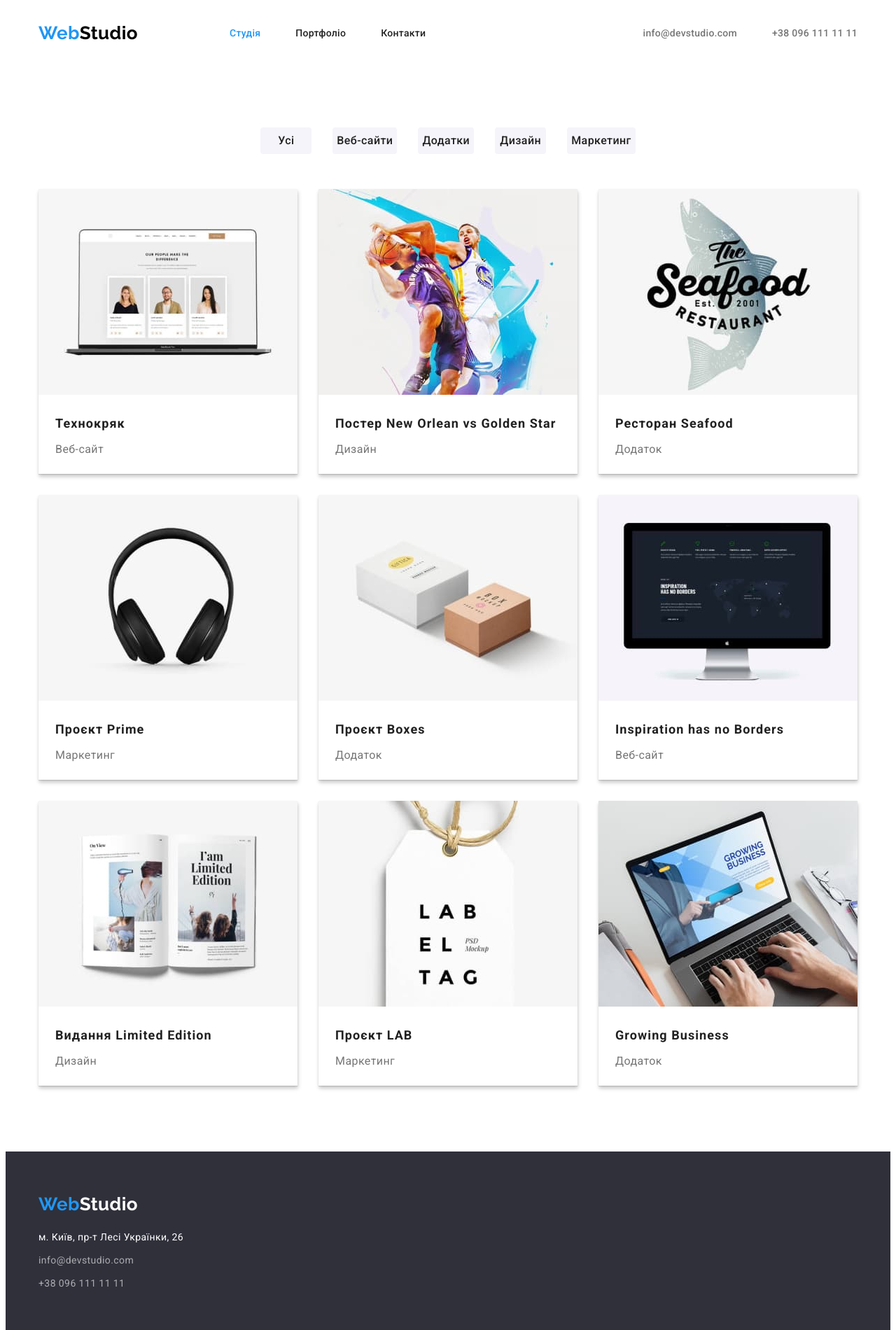
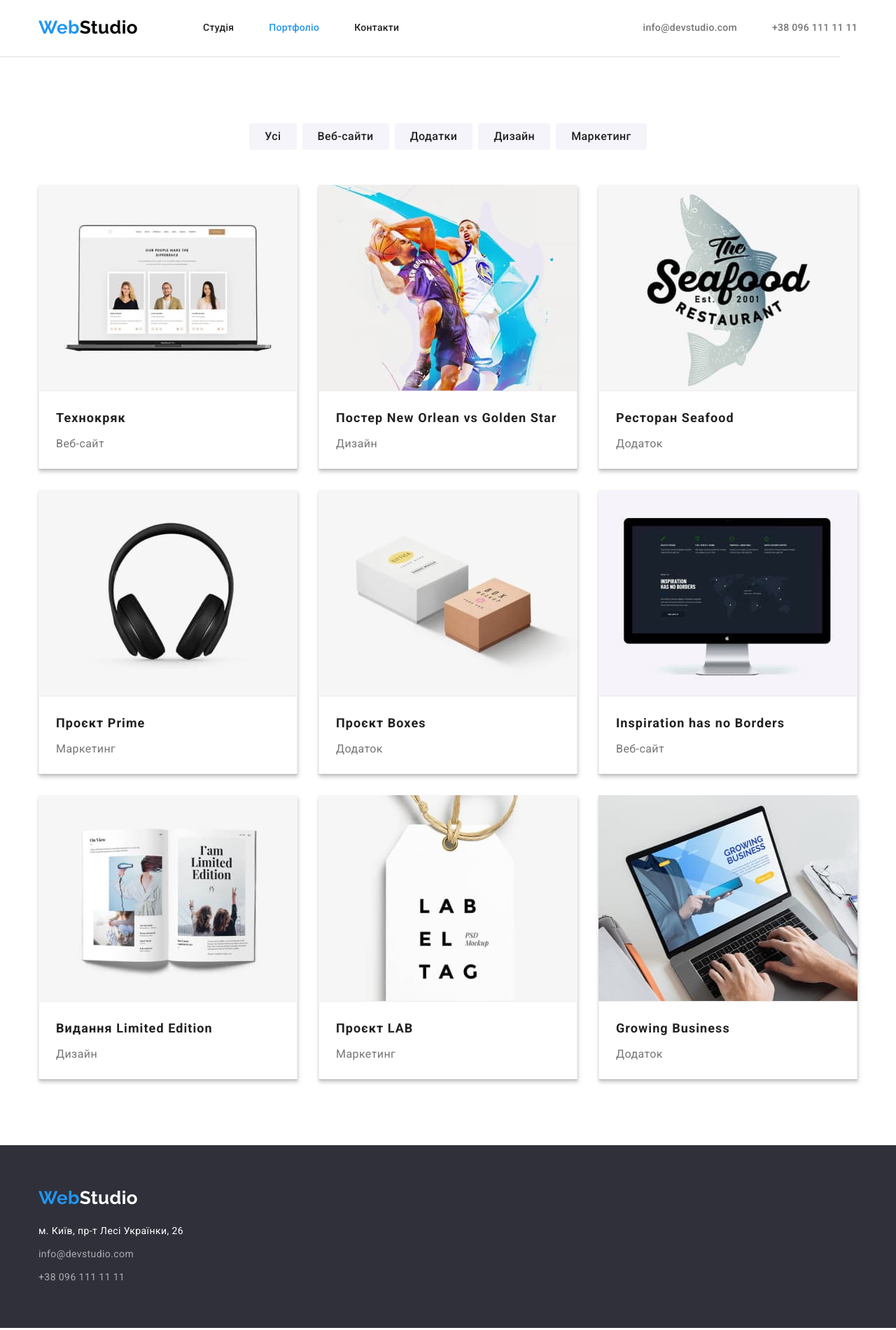
Before and after one commit to Virtuozio/goit-markup-hw-03, a plain HTML site: page portfolio.html in a window 1280 px wide. Shown: the top 1900 px of the page at 70% size. Drawn offline with nearby package versions, Linux system fonts and the light colour scheme.

Commit message:
Bug fixed

```diff
--- a/css/styles.css
+++ b/css/styles.css
@@ -9,6 +9,13 @@
   --second-font-size: 16px;
   --bold-font-weight: 700;
   --semibold-font-weight: 500;
+}
+body {
+  font-family: "Roboto", sans-serif;
+  font-size: var(--main-font-size);
+  color: #212121;
+  background-color: var(--main-color);
+  letter-spacing: 0.03em;
 }
 p,
 h1,
@@ -24,12 +31,34 @@ ol {
   margin: 0;
   padding-left: 0;
 }
-body {
-  font-family: "Roboto", sans-serif;
-  font-size: var(--main-font-size);
-  color: #212121;
-  background-color: var(--main-color);
-  letter-spacing: 0.03em;
+img {
+  display: block;
+  max-width: 100%;
+  height: auto;
+}
+button {
+  display: block;
+  cursor: pointer;
+  border: none;
+  border-radius: 4px;
+}
+.section {
+  padding-top: 94px;
+  padding-bottom: 94px;
+}
+.container {
+  width: 1200px;
+  padding-left: 15px;
+  padding-right: 15px;
+  margin: 0 auto;
+}
+.link {
+  text-decoration: none;
+}
+.list {
+  list-style: none;
+  padding-left: 0;
+  margin: 0;
 }
 .visually-hidden {
   position: absolute;
@@ -44,27 +73,11 @@ body {
   clip: rect(0 0 0 0);
   overflow: hidden;
 }
-.link {
-  text-decoration: none;
-}
-.list {
-  list-style: none;
-}
-.section {
-  padding-top: 94px;
-  padding-bottom: 94px;
-}
 
 /* < -------------------------------    HEADER    ------------------- > */
 .header {
   padding-top: 24px;
   padding-bottom: 25px;
-}
-.container {
-  width: 1170px;
-  padding-left: 15px;
-  padding-right: 15px;
-  margin: 0 auto;
 }
 .header-container {
   display: flex;
@@ -80,7 +93,7 @@ body {
   font-size: 26px;
   line-height: 1.19;
   color: var(--logo-color);
-  margin-right: 131px;
+  margin-right: 93px;
 }
 .header-contacts {
   margin-left: auto;
@@ -129,11 +142,16 @@ body {
   letter-spacing: 0.02em;
   color: var(--second-color);
 }
+.line {
+  background-color: #ececec;
+  width: 1200px;
+  border: 1px solid #ececec;
+}
+/* < -------------------------------    HAT    ------------------- > */
 .hat {
   background: var(--second-background-color);
-}
-.hat-container {
-  padding: 106px 452px 186px 452px;
+  padding: 200px 0;
+  text-align: center;
 }
 
 .hat-title {
@@ -143,9 +161,10 @@ body {
   letter-spacing: 0.06em;
   text-transform: uppercase;
   color: var(--main-color);
-  max-width: 696px;
+  width: 696px;
   text-align: center;
-  margin-bottom: 20px;
+  margin: 0 auto;
+  margin-bottom: 30px;
 }
 
 .hat-btn {
@@ -158,11 +177,10 @@ body {
   letter-spacing: 0.06em;
   color: var(--main-color);
   border: var(--accent-color);
-  border-radius: 4px;
   min-width: 216px;
-  height: 50px;
+  padding: 10px 32px;
   box-shadow: 0px 4px 4px rgba(0, 0, 0, 0.15);
-  margin-left: 240px;
+  margin: 0 auto;
 }
 /* < -------------------------------    FEATURES   ------------------- > */
 
@@ -186,11 +204,13 @@ body {
   margin-bottom: 10px;
 }
 .features-text {
-  font-weight: 400;
   line-height: 1.71;
   color: var(--second-color);
 }
 /* < -------------------------------    TASKS   ------------------- > */
+.tasks {
+  padding-top: 0;
+}
 .tasks-title {
   font-weight: var(--bold-font-weight);
   font-size: 36px;
@@ -203,7 +223,7 @@ body {
 .tasks-list {
   margin-top: 50px;
   display: flex;
-  justify-content: space-between;
+  gap: 30px;
 }
 .tasks-item {
 }
@@ -221,7 +241,7 @@ body {
 .team-list {
   margin-top: 50px;
   display: flex;
-  justify-content: space-around;
+  gap: 30px;
 }
 .team-item {
   background-color: #ffffff;
@@ -234,21 +254,24 @@ body {
   font-size: var(--second-font-size);
   line-height: 1.18;
   text-align: center;
-  margin-top: 30px;
 }
 .team-text {
-  font-weight: 400;
   font-size: var(--second-font-size);
   line-height: 1.18;
   color: var(--second-color);
   text-align: center;
   margin-top: 10px;
-  margin-bottom: 30px;
+}
+.team-content {
+  padding: 30px 0px;
 }
 /* < -------------------------------    FOOTER    ------------------- > */
+.footer {
+  background-color: var(--second-background-color);
+  padding: 60px 0;
+}
+
 .footer-container {
-  padding-top: 60px;
-  padding-bottom: 60px;
 }
 .footer-logo {
   font-family: "Raleway";
@@ -257,22 +280,16 @@ body {
   line-height: 1.19;
   color: var(--main-color);
   display: block;
-  padding-bottom: 20px;
-}
-.footer {
-  background-color: var(--second-background-color);
+  margin-bottom: 20px;
 }
 
 .footer-address {
   font-style: normal;
-  min-width: 231px;
-  margin-bottom: 20px;
 }
 .footer-list {
 }
-.footer-item {
-  display: block;
-  padding-bottom: 9px;
+.footer-item:not(:last-child) {
+  margin-bottom: 9px;
 }
 .footer-maps {
   font-weight: 400;
@@ -285,6 +302,7 @@ body {
   line-height: 1.71;
   color: rgba(255, 255, 255, 0.6);
 }
+/* < -------------------------------    PORTFOLIO   ------------------- > */
 .btn {
   cursor: pointer;
   background-color: var(--third-background-color);
@@ -294,16 +312,13 @@ body {
   line-height: 1.62;
   letter-spacing: inherit;
   color: inherit;
-  border: var(--third-background-color);
   border-radius: 4px;
-  min-width: 73px;
-  height: 38px;
+  padding: 6px 22px;
 }
-/* < -------------------------------    PORTFOLIO   ------------------- > */
 .buttons-list {
   display: flex;
   justify-content: center;
-  gap: 30px;
+  gap: 8px;
   margin-bottom: 50px;
 }
 .portfolio-list {
@@ -321,15 +336,15 @@ body {
   font-size: 18px;
   line-height: 2;
   letter-spacing: 0.06em;
-  margin-top: 20px;
   margin-bottom: 4px;
-  margin-left: 24px;
 }
 .portfolio-text {
   font-weight: 400;
   font-size: var(--second-font-size);
   line-height: 1.88;
   color: var(--second-color);
-  margin-left: 24px;
-  margin-bottom: 20px;
 }
+.portfolio-content {
+  padding: 20px 24px;
+  border: 1px solid #eeeeee;
+}
--- a/index.html
+++ b/index.html
@@ -10,6 +10,10 @@
     <link
       href="https://fonts.googleapis.com/css2?family=Raleway:wght@700&family=Roboto:wght@400;500;700;900&display=swap"
       rel="stylesheet"
+    />
+    <link
+      rel="stylesheet"
+      href="https://cdnjs.cloudflare.com/ajax/libs/modern-normalize/1.1.0/modern-normalize.min.css"
     />
     <link rel="stylesheet" href="./css/styles.css" />
   </head>
@@ -47,8 +51,9 @@
       </div>
     </header>
     <main>
-      <section class="hat section">
-        <div class="container hat-container">
+      <div class="line"></div>
+      <section class="hat">
+        <div class="container">
           <h1 class="hat-title">Ефективні рішення для вашого бізнесу</h1>
           <button class="hat-btn" type="button">Замовити послугу</button>
         </div>
@@ -129,8 +134,10 @@
                 width="270"
                 height="260"
               />
+              <div class="team-content">
                 <h3 class="team-member">Ігор Дем'яненко</h3>
                 <p class="team-text">Product Designer</p>
+              </div>
             </li>
             <li class="team-item">
               <img
@@ -139,8 +146,10 @@
                 width="270"
                 height="260"
               />
+              <div class="team-content">
                 <h3 class="team-member">Ольга Рєпіна</h3>
                 <p class="team-text">Frontend Developer</p>
+              </div>
             </li>
             <li class="team-item">
               <img
@@ -149,8 +158,10 @@
                 width="270"
                 height="260"
               />
+              <div class="team-content">
                 <h3 class="team-member">Микола Тарасов</h3>
                 <p class="team-text">Marketing</p>
+              </div>
             </li>
             <li class="team-item">
               <img
@@ -159,8 +170,10 @@
                 width="270"
                 height="260"
               />
+              <div class="team-content">
                 <h3 class="team-member">Михайло Єрмаков</h3>
                 <p class="team-text">UI Designer</p>
+              </div>
             </li>
           </ul>
         </div>
--- a/portfolio.html
+++ b/portfolio.html
@@ -11,6 +11,10 @@
       href="https://fonts.googleapis.com/css2?family=Raleway:wght@700&family=Roboto:wght@400;500;700;900&display=swap"
       rel="stylesheet"
     />
+    <link
+      rel="stylesheet"
+      href="https://cdnjs.cloudflare.com/ajax/libs/modern-normalize/1.1.0/modern-normalize.min.css"
+    />
     <link rel="stylesheet" href="./css/styles.css" />
   </head>
   <body>
@@ -22,10 +26,12 @@
           >
           <ul class="header-list list">
             <li class="header-item">
-              <a class="header-link link accent" href="./index.html">Студія</a>
+              <a class="header-link link" href="./index.html">Студія</a>
             </li>
             <li class="header-item">
-              <a class="header-link link" href="./portfolio.html">Портфоліо</a>
+              <a class="header-link link accent" href="./portfolio.html"
+                >Портфоліо</a
+              >
             </li>
             <li class="header-item">
               <a class="header-link link" href="">Контакти</a>
@@ -47,6 +53,7 @@
       </div>
     </header>
     <main>
+      <div class="line"></div>
       <section class="portfolio section">
         <div class="container">
           <h1 class="visually-hidden">Портфоліо</h1>
@@ -75,8 +82,10 @@
                 width="370"
                 height="294"
               />
+              <div class="portfolio-content">
                 <h2 class="portfolio-title">Технокряк</h2>
                 <p class="portfolio-text">Веб-сайт</p>
+              </div>
             </li>
             <li class="portfolio-item">
               <img
@@ -85,8 +94,12 @@
                 width="370"
                 height="294"
               />
-              <h2 class="portfolio-title">Постер New Orlean vs Golden Star</h2>
+              <div class="portfolio-content">
+                <h2 class="portfolio-title">
+                  Постер New Orlean vs Golden Star
+                </h2>
                 <p class="portfolio-text">Дизайн</p>
+              </div>
             </li>
             <li class="portfolio-item">
               <img
@@ -95,8 +108,10 @@
                 width="370"
                 height="294"
               />
+              <div class="portfolio-content">
                 <h2 class="portfolio-title">Ресторан Seafood</h2>
                 <p class="portfolio-text">Додаток</p>
+              </div>
             </li>
             <li class="portfolio-item">
               <img
@@ -105,8 +120,10 @@
                 width="370"
                 height="294"
               />
+              <div class="portfolio-content">
                 <h2 class="portfolio-title">Проєкт Prime</h2>
                 <p class="portfolio-text">Маркетинг</p>
+              </div>
             </li>
             <li class="portfolio-item">
               <img
@@ -115,8 +132,10 @@
                 width="370"
                 height="294"
               />
+              <div class="portfolio-content">
                 <h2 class="portfolio-title">Проєкт Boxes</h2>
                 <p class="portfolio-text">Додаток</p>
+              </div>
             </li>
             <li class="portfolio-item">
               <img
@@ -125,8 +144,10 @@
                 width="370"
                 height="294"
               />
+              <div class="portfolio-content">
                 <h2 class="portfolio-title">Inspiration has no Borders</h2>
                 <p class="portfolio-text">Веб-сайт</p>
+              </div>
             </li>
             <li class="portfolio-item">
               <img
@@ -135,8 +156,10 @@
                 width="370"
                 height="294"
               />
+              <div class="portfolio-content">
                 <h2 class="portfolio-title">Видання Limited Edition</h2>
                 <p class="portfolio-text">Дизайн</p>
+              </div>
             </li>
             <li class="portfolio-item">
               <img
@@ -145,8 +168,10 @@
                 width="370"
                 height="294"
               />
+              <div class="portfolio-content">
                 <h2 class="portfolio-title">Проєкт LAB</h2>
                 <p class="portfolio-text">Маркетинг</p>
+              </div>
             </li>
             <li class="portfolio-item">
               <img
@@ -155,8 +180,10 @@
                 width="370"
                 height="294"
               />
+              <div class="portfolio-content">
                 <h2 class="portfolio-title">Growing Business</h2>
                 <p class="portfolio-text">Додаток</p>
+              </div>
             </li>
           </ul>
         </div>
```
Lines whose indentation alone changed are shown as unchanged.
